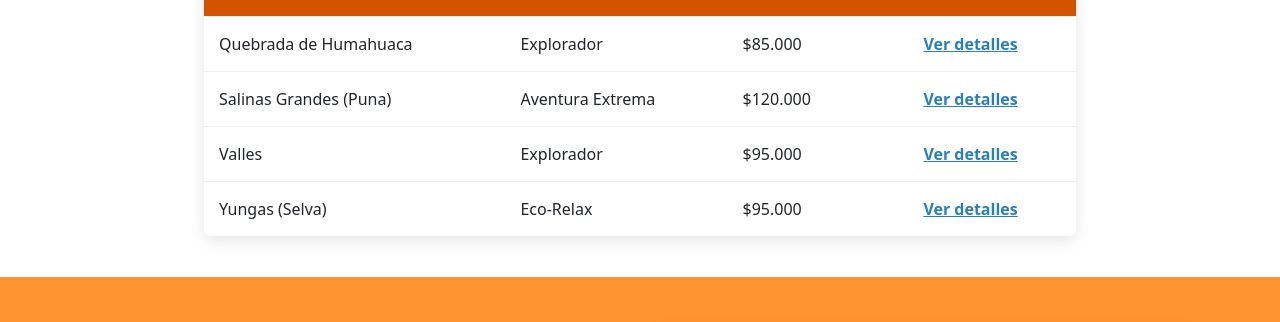
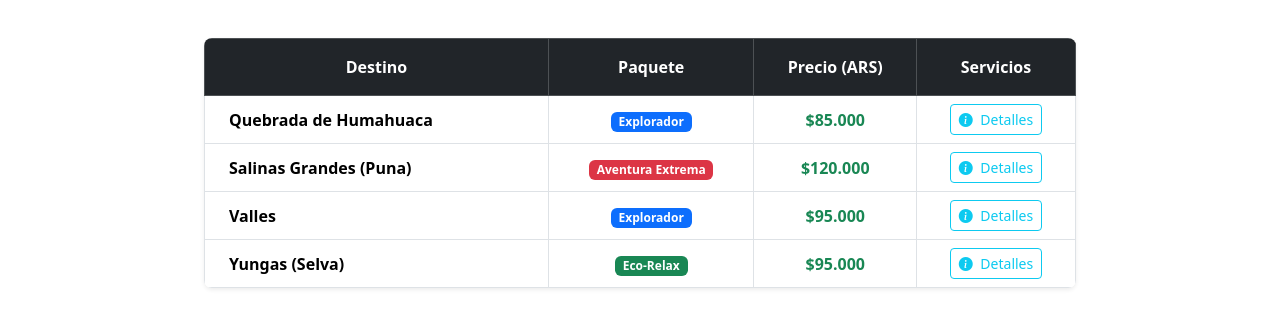
Before and after one commit to leoalevalle/tp1-pysw-Turismo, a website: page paginas/precios.html in a window 1280 px wide. Shown: the part 238-560 px from the top of the page. Drawn offline with nearby package versions, Linux system fonts and the light colour scheme; grey boxes are pictures that could not be loaded.

Commit message:
modificando el archivo precios.html para adaptarlo a bootstrap y jquery

```diff
--- a/paginas/precios.html
+++ b/paginas/precios.html
@@ -47,62 +47,84 @@
   </nav>
 </header>
 
-  <main class="contenedor-precios">
-  <h2>Comparador de Destinos - Jujuy</h2>
-  <p>Encuentra la aventura perfecta según tu presupuesto.</p>
+<main class="container my-5 contenedor-precios">
+  <div class="text-center mb-5">
+    <h2 class="fw-bold">Comparador de Destinos - Jujuy</h2>
+    <p class="text-muted">Encuentra la aventura perfecta según tu presupuesto.</p>
+  </div>
 
-  <table class="tabla-precios">
-    <thead>
+  <div class="table-responsive shadow-sm rounded-3">
+    <table class="table table-hover table-bordered align-middle text-center mb-0" id="tabla-destinos">
+
+      <thead class="table-dark">
         <tr>
-        <th>Destino</th>
-        <th>Paquete</th>
-        <th>Precio (ARS)</th>
-        <th>Servicios</th>
+          <th scope="col" class="py-3">Destino</th>
+          <th scope="col" class="py-3">Paquete</th>
+          <th scope="col" class="py-3">Precio (ARS)</th>
+          <th scope="col" class="py-3">Servicios</th>
         </tr>
       </thead>
+
       <tbody>
         <tr>
-        <td>Quebrada de Humahuaca</td>
-        <td>Explorador</td>
-        <td>$85.000</td>
+          <td class="fw-semibold text-start ps-4">Quebrada de Humahuaca</td>
+          <td><span class="badge bg-primary">Explorador</span></td>
+          <td class="fw-bold text-success">$85.000</td>
           <td>
-          <span class="tooltip-container">Ver detalles
-            <span class="tooltip-text">Incluye traslado, guía bilingüe y almuerzo en Purmamarca.</span>
-          </span>
+            <button type="button" class="btn btn-sm btn-outline-info"
+                    data-bs-toggle="tooltip"
+                    data-bs-placement="top"
+                    title="Incluye traslado, guía bilingüe y almuerzo en Purmamarca.">
+              <i class="bi bi-info-circle-fill me-1"></i> Detalles
+            </button>
           </td>
         </tr>
+
         <tr>
-        <td>Salinas Grandes (Puna)</td>
-        <td>Aventura Extrema</td>
-        <td>$120.000</td>
+          <td class="fw-semibold text-start ps-4">Salinas Grandes (Puna)</td>
+          <td><span class="badge bg-danger">Aventura Extrema</span></td>
+          <td class="fw-bold text-success">$120.000</td>
           <td>
-          <span class="tooltip-container">Ver detalles
-            <span class="tooltip-text">Incluye acceso ilimitado a las piletas de sal y equipo fotográfico.</span>
-          </span>
+            <button type="button" class="btn btn-sm btn-outline-info"
+                    data-bs-toggle="tooltip"
+                    data-bs-placement="top"
+                    title="Incluye acceso a piletas de sal y equipo fotográfico.">
+              <i class="bi bi-info-circle-fill me-1"></i> Detalles
+            </button>
           </td>
         </tr>
+
         <tr>
-        <td>Valles</td>
-        <td>Explorador</td>
-        <td>$95.000</td>
+          <td class="fw-semibold text-start ps-4">Valles</td>
+          <td><span class="badge bg-primary">Explorador</span></td>
+          <td class="fw-bold text-success">$95.000</td>
           <td>
-          <span class="tooltip-container">Ver detalles
-            <span class="tooltip-text">Incluye senderismo guiado y guía bilingüe.</span>
-          </span>
+            <button type="button" class="btn btn-sm btn-outline-info"
+                    data-bs-toggle="tooltip"
+                    data-bs-placement="top"
+                    title="Incluye senderismo guiado y guía bilingüe.">
+              <i class="bi bi-info-circle-fill me-1"></i> Detalles
+            </button>
           </td>
         </tr>
+
         <tr>
-        <td>Yungas (Selva)</td>
-        <td>Eco-Relax</td>
-        <td>$95.000</td>
+          <td class="fw-semibold text-start ps-4">Yungas (Selva)</td>
+          <td><span class="badge bg-success">Eco-Relax</span></td>
+          <td class="fw-bold text-success">$95.000</td>
           <td>
-          <span class="tooltip-container">Ver detalles
-            <span class="tooltip-text">Senderismo guiado por Calilegua y merienda regional.</span>
-          </span>
+            <button type="button" class="btn btn-sm btn-outline-info"
+                    data-bs-toggle="tooltip"
+                    data-bs-placement="top"
+                    title="Senderismo guiado por Calilegua y merienda regional.">
+              <i class="bi bi-info-circle-fill me-1"></i> Detalles
+            </button>
           </td>
         </tr>
       </tbody>
+
     </table>
+  </div>
 </main>
 
 <!-- FOOTER -->
```
Lines whose indentation alone changed are shown as unchanged.
